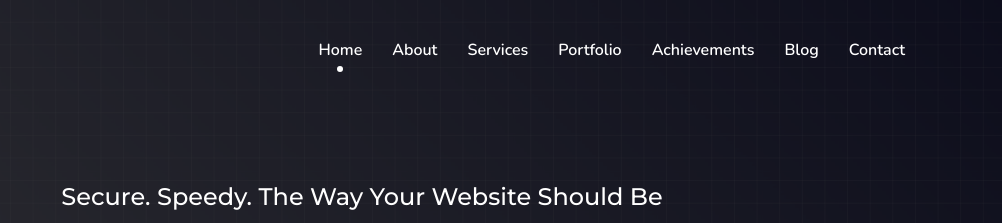
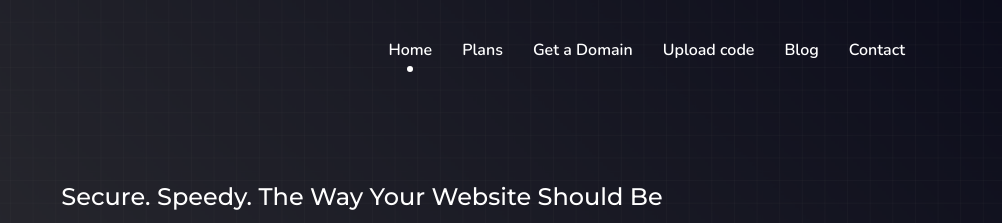
Before and after one commit to websugu/Suguhost, a plain HTML site: page hostcode/index.html in a window 1280 px wide. Shown: the top 223 px of the page, 278-1280 px from the left. Drawn offline with nearby package versions, Linux system fonts and the light colour scheme.

Commit message:
Update index.html

```diff
--- a/hostcode/index.html
+++ b/hostcode/index.html
@@ -28,16 +28,13 @@
                             <a href="#" class="nav-link">Home</a>
                         </li>
                         <li class="nav-item">
-                            <a href="#" class="nav-link">About</a>
+                            <a href="#" class="nav-link">Plans</a>
                         </li>
                         <li class="nav-item">
-                            <a href="#" class="nav-link">Services</a>
+                            <a href="#" class="nav-link">Get a Domain</a>
                         </li>
                         <li class="nav-item">
-                            <a href="#" class="nav-link">Portfolio</a>
-                        </li>
-                        <li class="nav-item">
-                            <a href="#" class="nav-link">Achievements</a>
+                            <a href="#" class="nav-link">Upload code</a>
                         </li>
                         <li class="nav-item">
                             <a href="#" class="nav-link">Blog</a>
```
